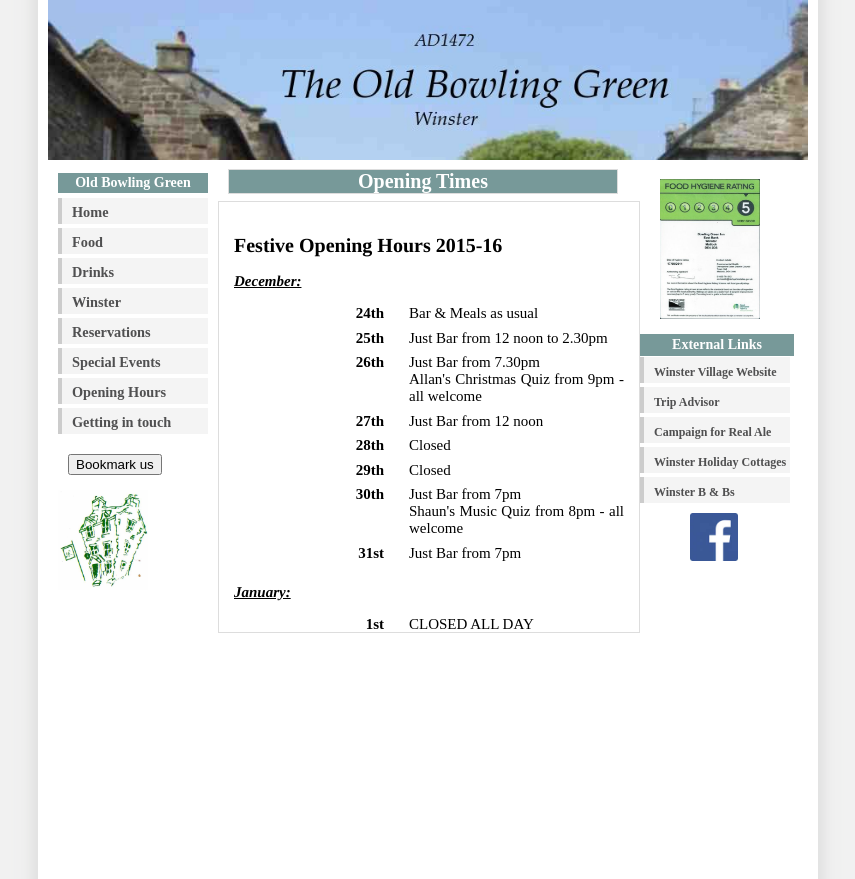
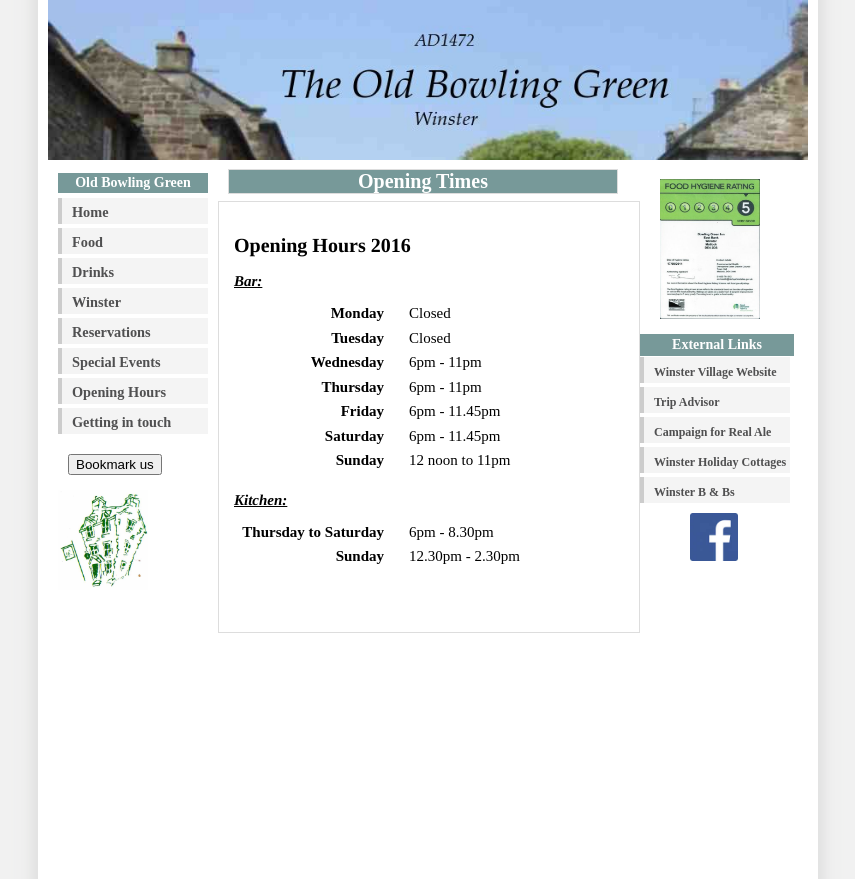
Before and after one commit to subnova/legacy-obg, a PHP site: page /openinghours.php in a window 1280 px wide. Shown: the whole page, without its empty margins (212-1067 px from the left). Run offline with PHP 8.4, Linux system fonts and the light colour scheme; data that the repository does not hold is empty; some libraries are stand-ins or nearby versions.

Commit message:
Update openinghours.php
Removed festive opening hours.

```diff
--- a/openinghours.php
+++ b/openinghours.php
@@ -25,26 +25,6 @@
    <div id="contenttitle"><div class="header">Opening Times</div> </div>
 
    <div id="content">
-
-   <h2 class="opening-hours-heading">Festive Opening Hours 2015-16</h2>
-
-   <span class="opening-hours-heading">December:</span>
-   <dl class="festive-opening">
-    <dt>24th</dt><dd>Bar &amp; Meals as usual</dd>
-    <dt>25th</dt><dd>Just Bar from 12 noon to 2.30pm</dd>
-    <dt>26th</dt><dd>Just Bar from 7.30pm<br/>Allan's Christmas Quiz from 9pm - all welcome</dd>
-    <dt>27th</dt><dd>Just Bar from 12 noon</dt>
-    <dt>28th</dt><dd>Closed</dd>
-    <dt>29th</dt><dd>Closed</dd>
-    <dt>30th</dt><dd>Just Bar from 7pm<br/>Shaun's Music Quiz from 8pm - all welcome</dd>
-    <dt>31st</dt><dd>Just Bar from 7pm</dt>
-   </dl>
-
-   <span class="opening-hours-heading">January:</span>
-   <dl class="festive-opening">
-    <dt>1st</dt><dd>CLOSED ALL DAY</dd>
-    <dt>2nd</dt><dd>Bar &amp; Meals as usual from now on!</dt>
-   </dl>
 
    <h2 class="opening-hours-heading">Opening Hours 2016</h2>
 
```
